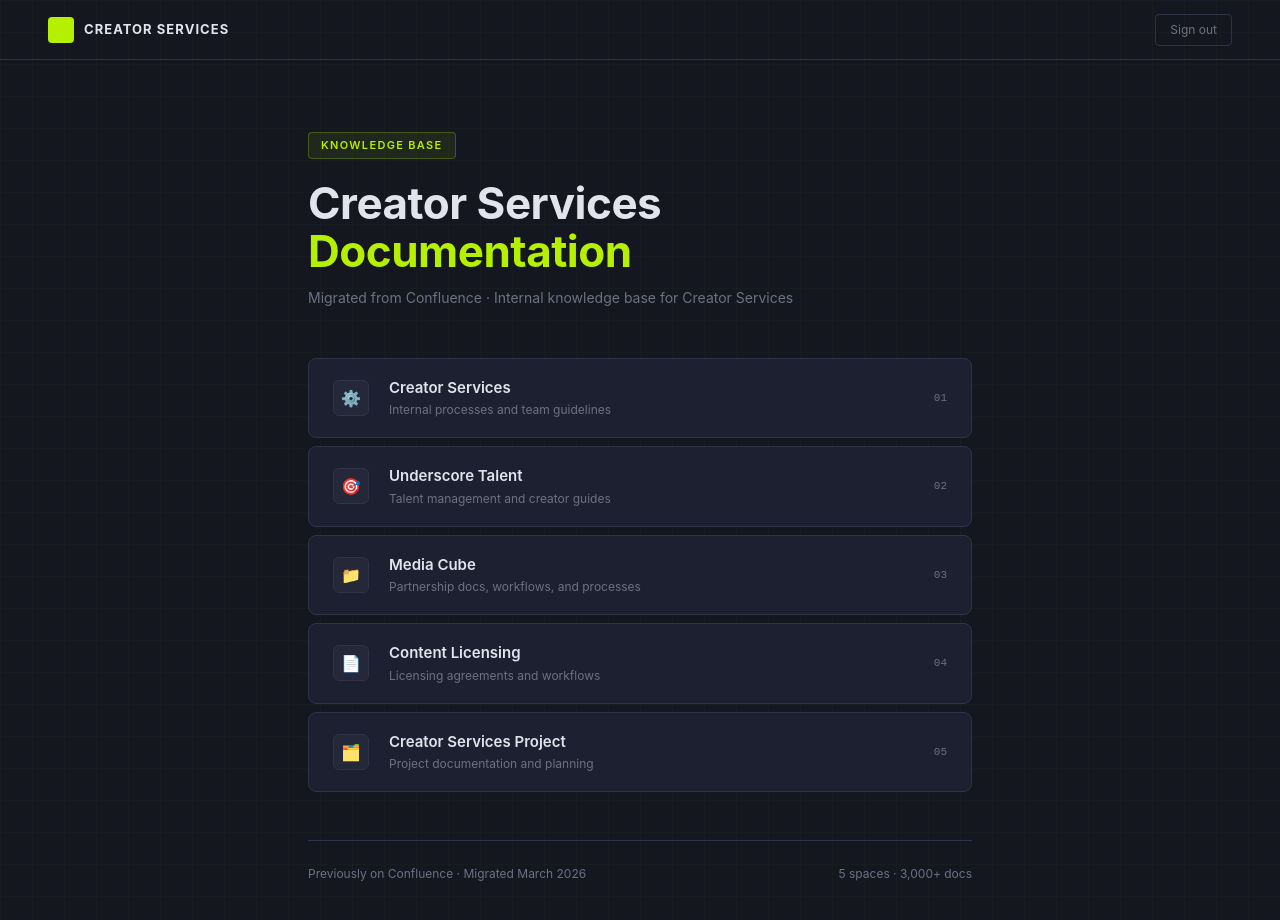
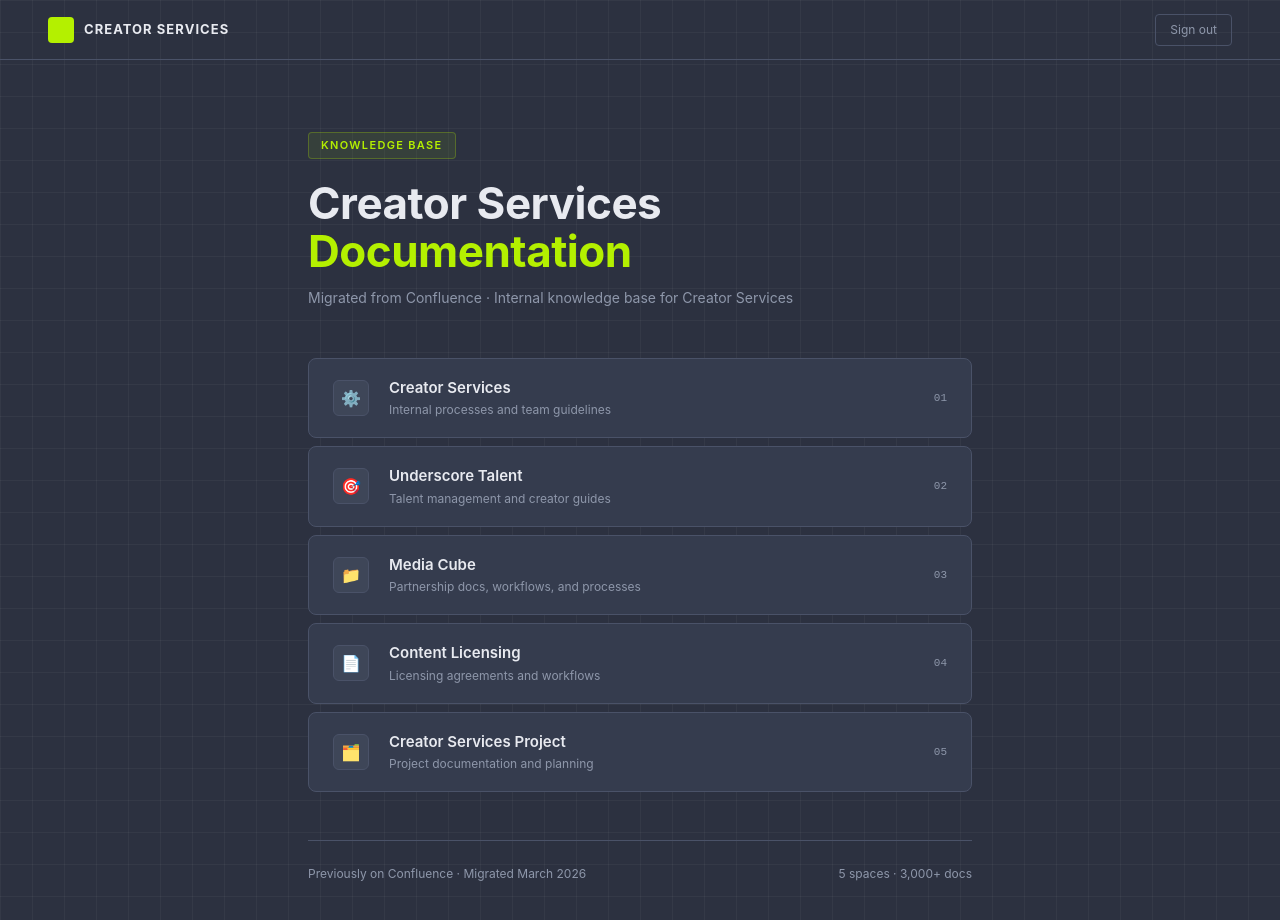
Before and after one commit to valerijssal/creator-kb-2, a Next.js app: page / in a window 1280 px wide. Shown: the top 920 px of the page. Built offline with nearby package versions, Linux system fonts and the light colour scheme.

Commit message:
lighter theme

```diff
--- a/app/globals.css
+++ b/app/globals.css
@@ -1,12 +1,12 @@
 @import "tailwindcss";
 
 :root {
-  --bg: #141720;
-  --bg-2: #1c2030;
-  --bg-3: #242838;
-  --border: #2e3348;
-  --text: #e2e4ed;
-  --text-muted: #6b7280;
+  --bg: #2c3140;
+  --bg-2: #353c4e;
+  --bg-3: #3e4658;
+  --border: #4a5268;
+  --text: #e8eaf0;
+  --text-muted: #8e97aa;
   --accent: #b4f000;
   --accent-light: rgba(180,240,0,0.08);
   --danger: #ff4d6a;
@@ -17,8 +17,8 @@
 body {
   background: var(--bg);
   background-image:
-    linear-gradient(rgba(180,240,0,0.025) 1px, transparent 1px),
-    linear-gradient(90deg, rgba(180,240,0,0.025) 1px, transparent 1px);
+    linear-gradient(rgba(255,255,255,0.04) 1px, transparent 1px),
+    linear-gradient(90deg, rgba(255,255,255,0.04) 1px, transparent 1px);
   background-size: 32px 32px;
   color: var(--text);
   font-family: 'Inter', system-ui, sans-serif;
```
